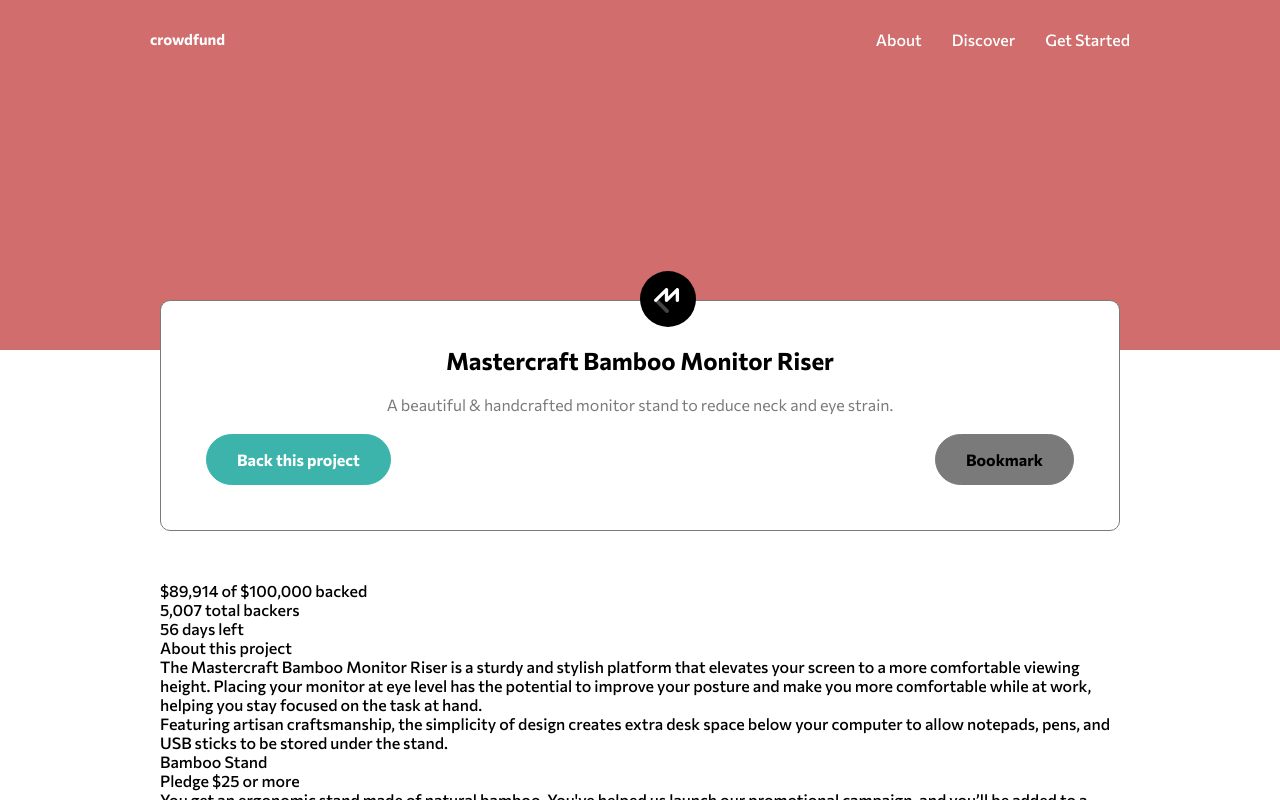
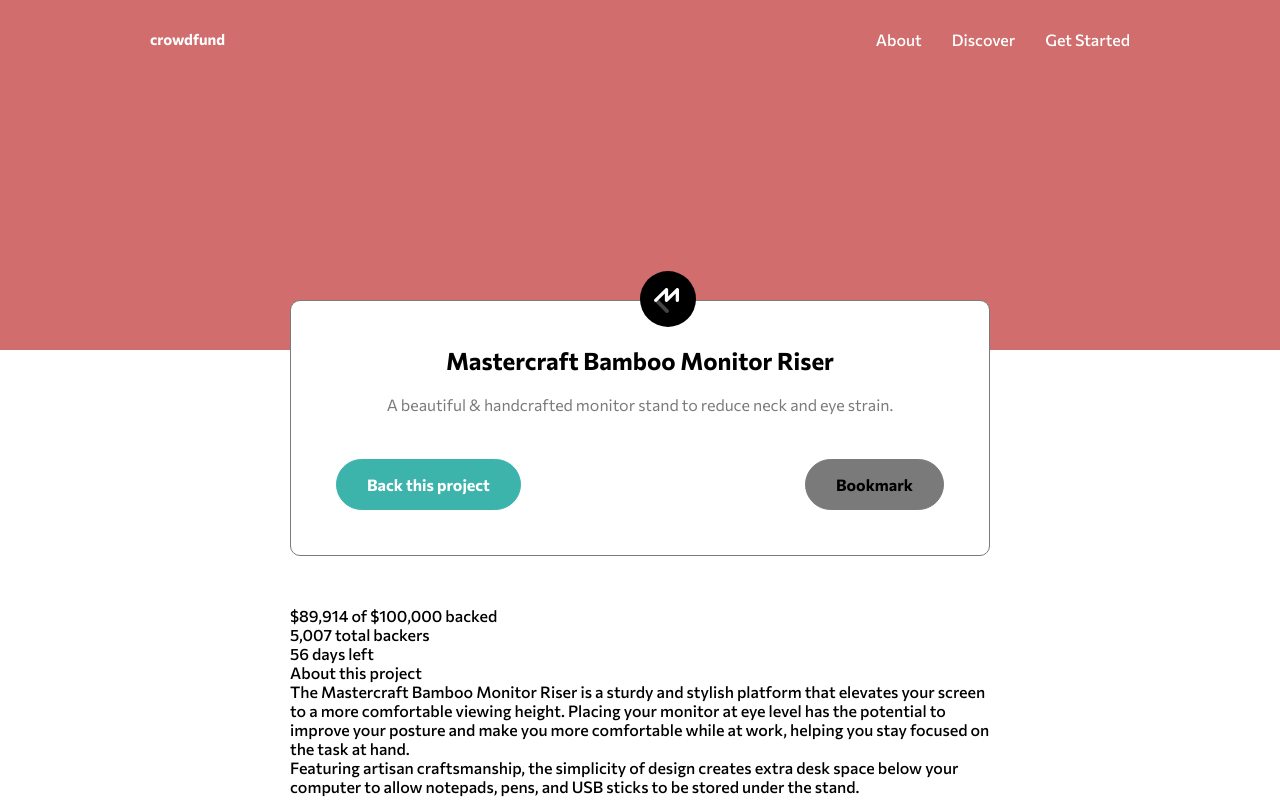
Before and after one commit to leopaul29/frontendmentor-crowdfunding-product-page, a React (Create React App) app: page / in a window 1280 px wide. Shown: the top 800 px of the page. Built offline with nearby package versions, Linux system fonts and the light colour scheme.

Commit message:
style fix

```diff
--- a/src/styles/App.css
+++ b/src/styles/App.css
@@ -36,7 +36,7 @@ a {
 }
 .main {
   margin: auto;
-  max-width: 960px;
+  max-width: 700px;
 }
 .tile {
   border: var(--gray) 1px solid;
@@ -55,3 +55,9 @@ a {
   background-color: var(--primary);
   color: white;
 }
+
+.number {
+  font-weight: 700;
+  color: var(--black);
+  font-size: 24px;
+}
--- a/src/styles/Header.css
+++ b/src/styles/Header.css
@@ -20,6 +20,7 @@
   width: 100%;
   justify-content: space-between;
   align-items: center;
+  margin-top: 25px;
 }
 .header__title {
   font-size: 24px;
```
